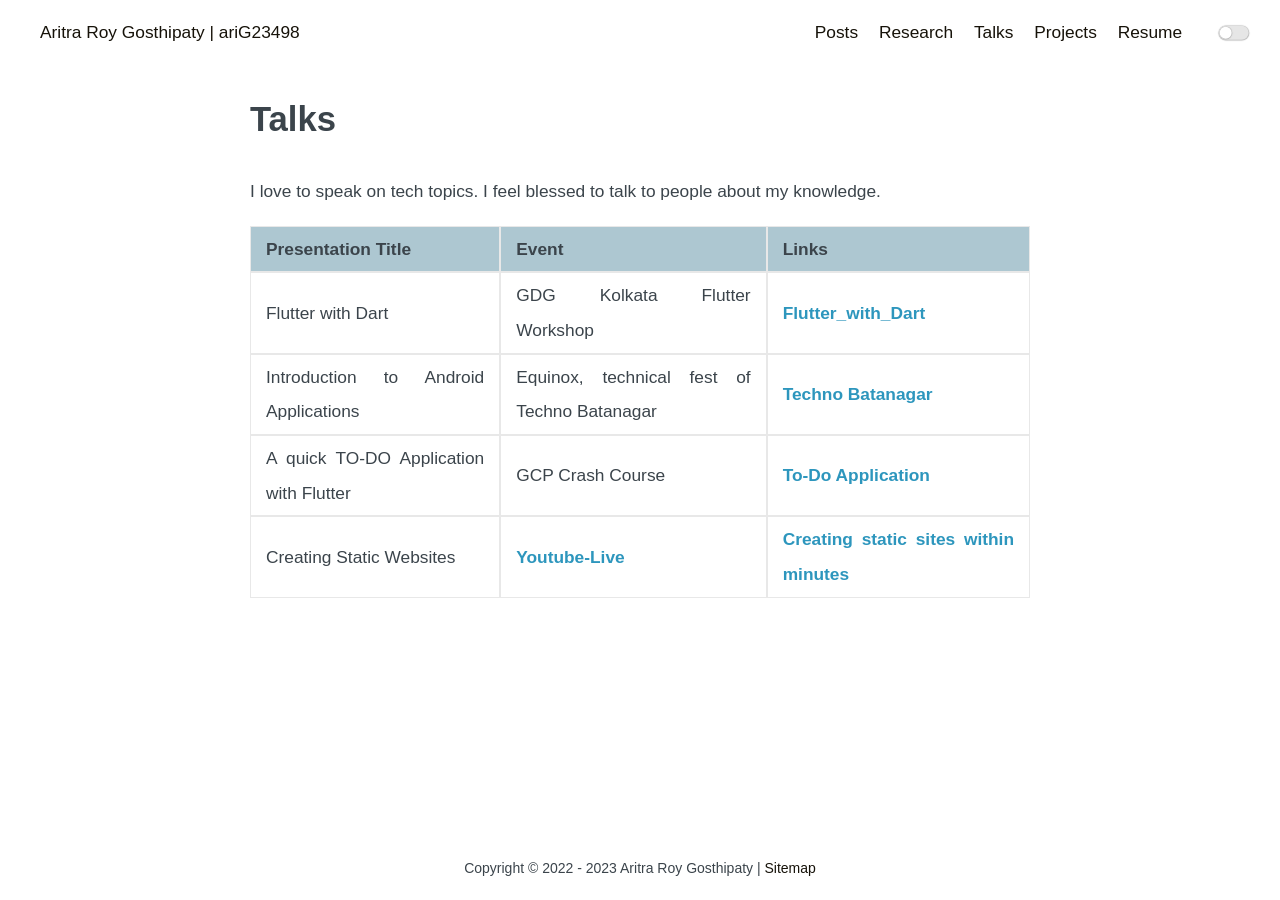
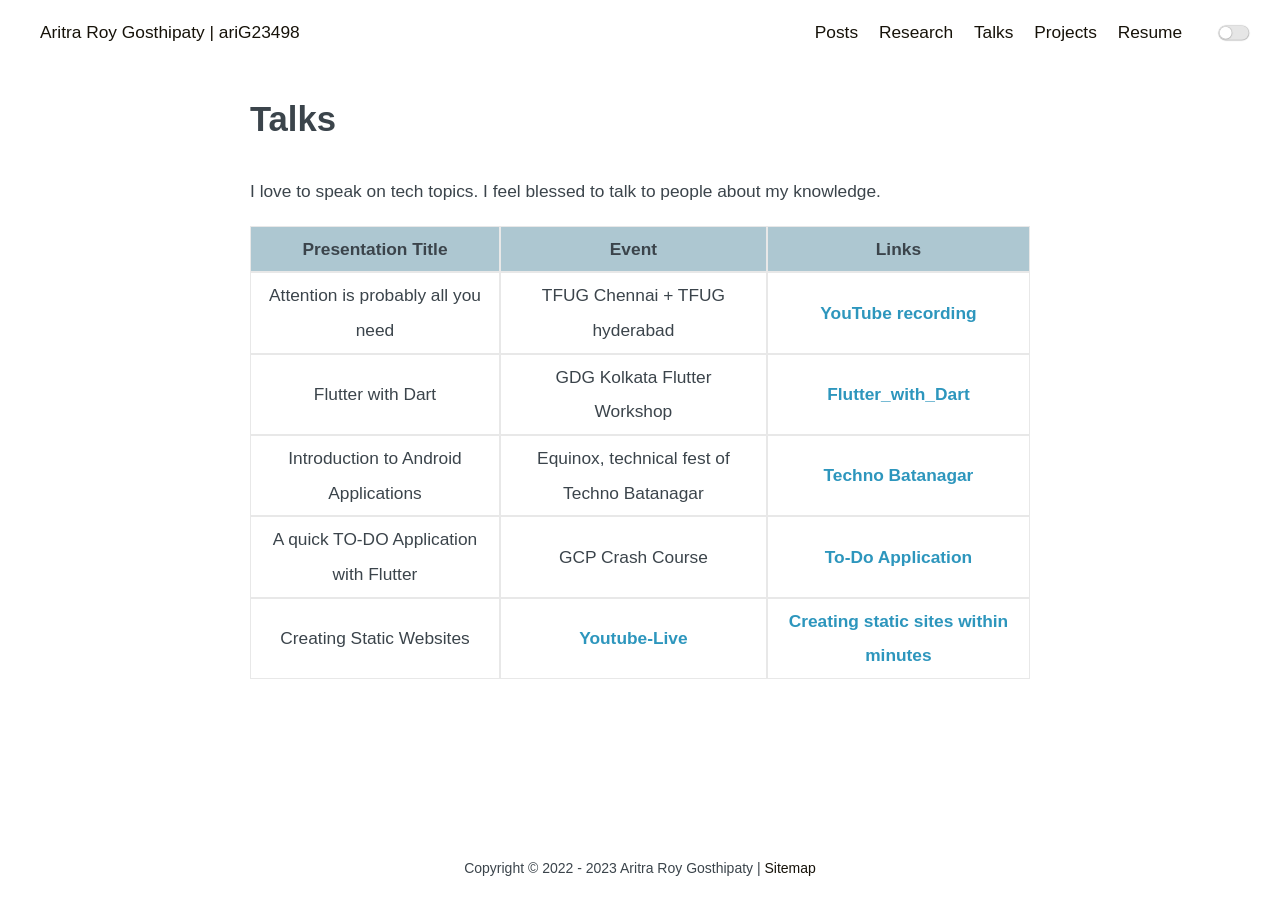
Before and after one commit to ariG23498/ariG23498.github.io, a Jekyll site: the page built from talks.md, in a window 1280 px wide. Built offline with Jekyll 4.4.1, drawn with Linux system fonts in a browser that asks for light colours.

Commit message:
Update talks.md

```diff
--- a/talks.md
+++ b/talks.md
@@ -3,11 +3,11 @@ layout: talk
 title: Talks
 permalink: /talks
 ---
-<!-- Write the table markdown here -->
 
-| Presentation Title                     | Event                                                        | Links                                                        |
-| -------------------------------------- | ------------------------------------------------------------ | ------------------------------------------------------------ |
-| Flutter with Dart                      | GDG Kolkata Flutter Workshop                                 | [Flutter_with_Dart](https://docs.google.com/presentation/d/18zbpZpZnJVg77zhtHrDXkm84ctrgqtrbzGea1GAb6Yk/edit?usp=sharing) |
-| Introduction to Android Applications   | Equinox, technical fest of Techno Batanagar                  | [Techno Batanagar](https://github.com/ariG23498/Equinox-19-Android-Workshop) |
-| A quick TO-DO Application with Flutter | GCP Crash Course                                             | [To-Do Application](https://github.com/ariG23498/AOT_Workshop_TODO) |
-| Creating Static Websites               | [Youtube-Live](https://www.youtube.com/watch?v=4lm7dnikJF8&feature=youtu.be) | [Creating static sites within minutes](https://bit.ly/create-sites) |
+| Presentation Title | Event | Links |
+| :--: | :--: | :--: |
+| Attention is probably all you need | TFUG Chennai + TFUG hyderabad | [YouTube recording](https://www.youtube.com/watch?v=eFGCYrHQE5c) |
+| Flutter with Dart | GDG Kolkata Flutter Workshop | [Flutter_with_Dart](https://docs.google.com/presentation/d/18zbpZpZnJVg77zhtHrDXkm84ctrgqtrbzGea1GAb6Yk/edit?usp=sharing) |
+| Introduction to Android Applications | Equinox, technical fest of Techno Batanagar | [Techno Batanagar](https://github.com/ariG23498/Equinox-19-Android-Workshop) |
+| A quick TO-DO Application with Flutter | GCP Crash Course | [To-Do Application](https://github.com/ariG23498/AOT_Workshop_TODO) |
+| Creating Static Websites | [Youtube-Live](https://www.youtube.com/watch?v=4lm7dnikJF8&feature=youtu.be) | [Creating static sites within minutes](https://bit.ly/create-sites) |
```
